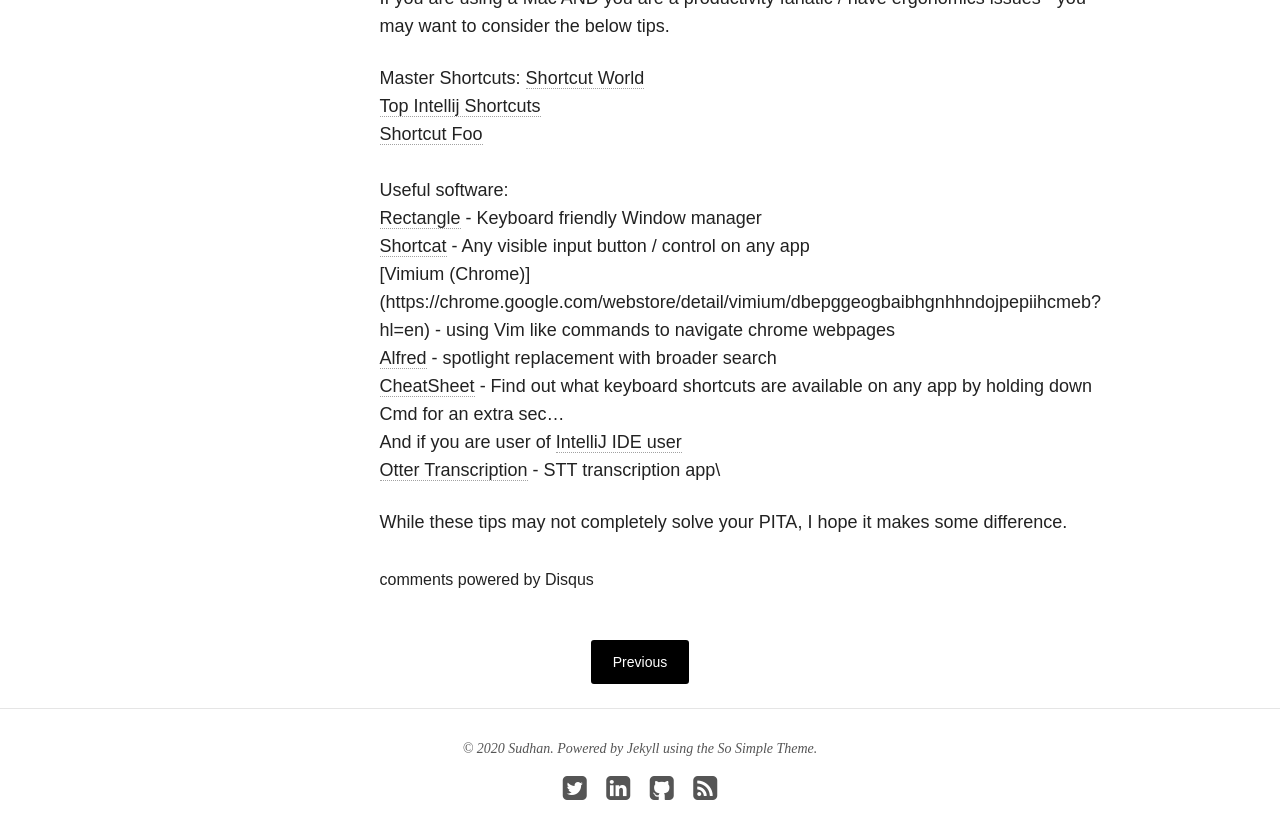
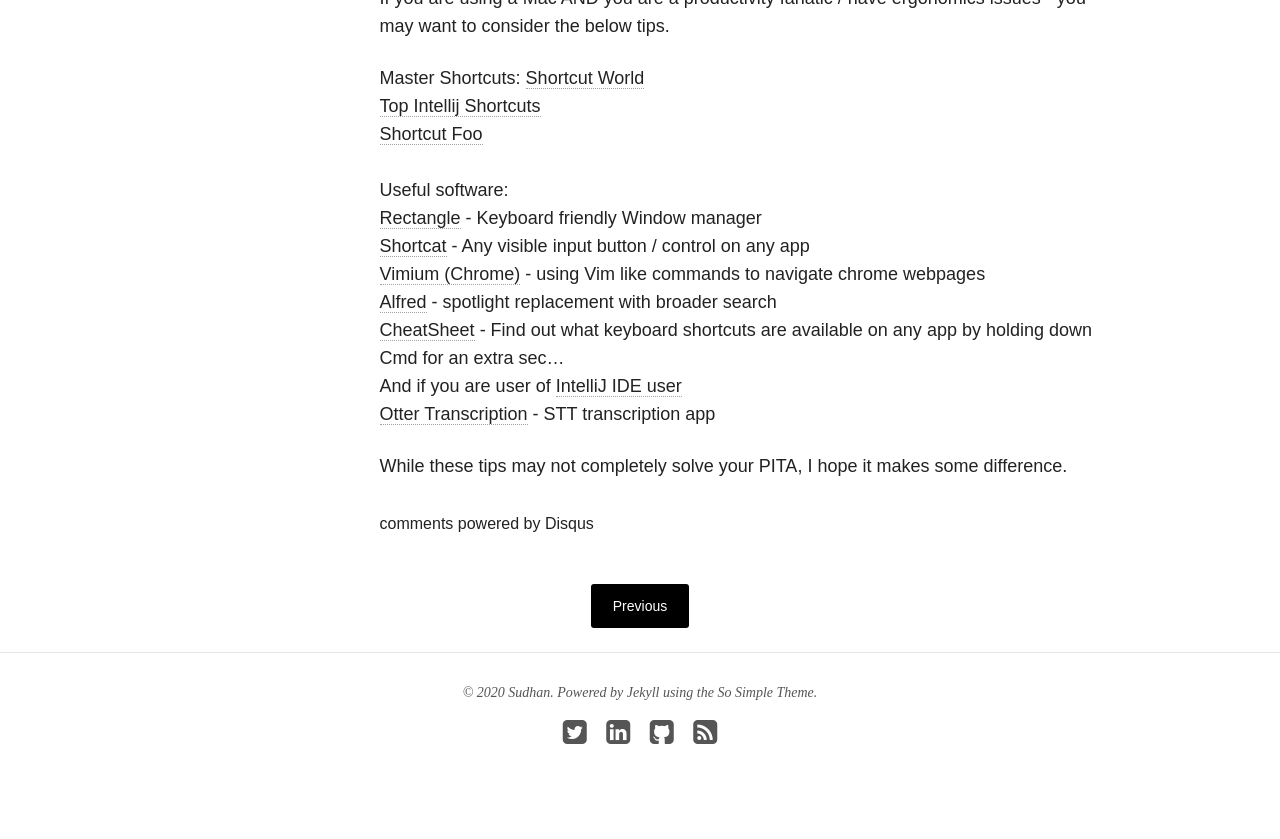
Before and after one commit to p2c2e/p2c2e.github.io, a Jekyll site: the page built from _posts/articles/2020-11-28-pita.md, in a window 1280 px wide and 900 px high, scrolled down 1323 px. Shown: the top 839 px of the window. Built offline with Jekyll 4.4.1, drawn with Linux system fonts in a browser that asks for light colours; nearby versions of some CDN libraries; comment, search, counter and statistics services are not loaded.

Commit message:
Fixed links

```diff
--- a/_posts/articles/2020-11-28-pita.md
+++ b/_posts/articles/2020-11-28-pita.md
@@ -33,11 +33,11 @@
 Useful software:\
 [Rectangle](https://rectangleapp.com/) - Keyboard friendly Window manager \
 [Shortcat](https://shortcatapp.com/) - Any visible input button / control on any app \
-[Vimium (Chrome)] (https://chrome.google.com/webstore/detail/vimium/dbepggeogbaibhgnhhndojpepiihcmeb?hl=en) - using Vim like commands to navigate chrome webpages\
+[Vimium (Chrome)](https://chrome.google.com/webstore/detail/vimium/dbepggeogbaibhgnhhndojpepiihcmeb?hl=en) - using Vim like commands to navigate chrome webpages\
 [Alfred](https://www.alfredapp.com/) - spotlight replacement with broader search\
 [CheatSheet](https://mediaatelier.com/CheatSheet/) - Find out what keyboard shortcuts are available on any app by holding down Cmd for an extra sec…\
 And if you are user of [IntelliJ IDE user](https://shortcutworld.com/IntelliJ-IDEA/mac/IntelliJ_Shortcuts) \
-[Otter Transcription](https://otter.ai/) - STT transcription app\
+[Otter Transcription](https://otter.ai/) - STT transcription app
 
 
 While these tips may not completely solve your PITA, I hope it makes some difference.
```
